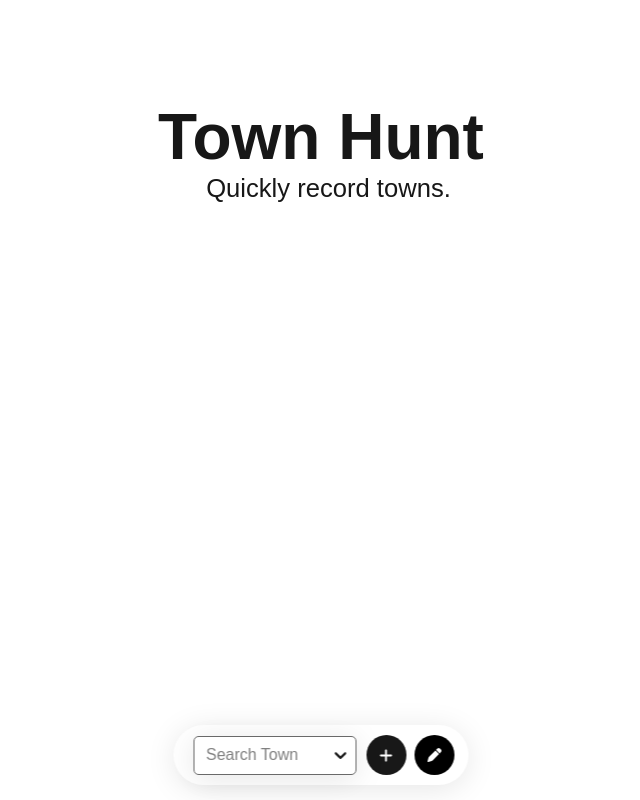
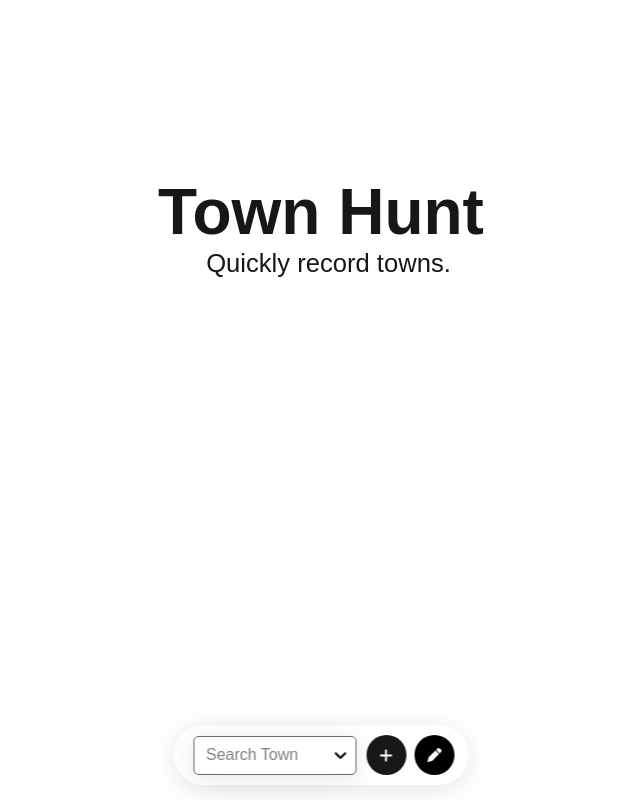
Before and after one commit to my12parsecs/town-hunt, a Next.js app: page / in a window 1280 px wide. Shown: the whole page, without its empty margins (319-959 px from the left). Built offline with nearby package versions, Linux system fonts and the light colour scheme.

Commit message:
types, filter system, and lang

```diff
--- a/package.json
+++ b/package.json
@@ -12,6 +12,7 @@
     "@fortawesome/free-solid-svg-icons": "^6.7.2",
     "@fortawesome/react-fontawesome": "^0.2.2",
     "geonames.js": "^3.0.6",
+    "get-user-locale": "^2.3.2",
     "next": "15.1.1",
     "react": "^19.0.0",
     "react-dom": "^19.0.0",
--- a/src/app/page.js
+++ b/src/app/page.js
@@ -1,62 +1,181 @@
-"use client"
+"use client";
 
 import { useEffect, useState } from "react";
-import { FontAwesomeIcon } from '@fortawesome/react-fontawesome';
-import { faLocationDot, faCircleInfo, faPlus,faPen, faCheck, faTrash } from '@fortawesome/free-solid-svg-icons';
+import { FontAwesomeIcon } from "@fortawesome/react-fontawesome";
+import { faLocationDot, faCircleInfo, faPlus, faPen, faCheck, faTrash } from "@fortawesome/free-solid-svg-icons";
 
 import CitySelect from "./components/CitySelect";
 import getFlagEmoji from "./components/GetFlagEmoji";
-import "./stylesheets/home.css"
+import "./stylesheets/home.css";
 
 export default function Home() {
   const [selectedCity, setSelectedCity] = useState(null);
   const [cityArr, setCityArr] = useState([]);
   const [isEditing, setIsEditing] = useState(false);
-
+  const [filterType, setFilterType] = useState(null);
 
   const handleAdd = () => {
     // console.log(selectedCity);
-    if(!selectedCity) return;
-    const isCityExist = cityArr.some(city => city.label === selectedCity.label);
+    if (!selectedCity) return;
+    const isCityExist = cityArr.some((city) => city.label === selectedCity.label);
     if (isCityExist) return;
+    console.log(selectedCity);
 
     const updatedCityArr = [...cityArr, selectedCity];
     setCityArr(updatedCityArr);
     setSelectedCity(null);
 
-    localStorage.setItem('town-hunt-cities', JSON.stringify(updatedCityArr))
+    localStorage.setItem("town-hunt-cities", JSON.stringify(updatedCityArr));
   };
 
   const handleDelete = (city) => {
-    const updatedCityArr = cityArr.filter(c => c.value !== city.value);
+    const updatedCityArr = cityArr.filter((c) => c.value !== city.value);
     setCityArr(updatedCityArr);
-    localStorage.setItem('town-hunt-cities', JSON.stringify(updatedCityArr))
+    localStorage.setItem("town-hunt-cities", JSON.stringify(updatedCityArr));
   };
 
   useEffect(() => {
-    const storedCities = localStorage.getItem('town-hunt-cities');
+    const storedCities = localStorage.getItem("town-hunt-cities");
     if (storedCities) {
       setCityArr(JSON.parse(storedCities));
     }
   }, []);
 
+  // const displayedCities = isMountain
+  //   ? cityArr.filter(city => city.fcl === "T")
+  //   : cityArr;
+  const displayedCities = filterType ? cityArr.filter((city) => city.fcl === filterType) : cityArr;
+
+  // const [hoveredCity, setHoveredCity] = useState(null);
+  // const [wikiImage, setWikiImage] = useState(null);
+
+  // async function fetchWikipediaImage(cityName) {
+  //   const url = `https://en.wikipedia.org/api/rest_v1/page/summary/${encodeURIComponent(cityName)}`;
+  //   try {
+  //     const response = await fetch(url);
+  //     if (!response.ok) throw new Error("Failed to fetch Wikipedia data");
+  //     const data = await response.json();
+  //     return data.thumbnail ? data.thumbnail.source : null;
+  //   } catch (error) {
+  //     console.error("Error fetching Wikipedia image:", error);
+  //     return null;
+  //   }
+  // }
+
+  // const handleMouseEnter = async (cityName) => {
+  //   setHoveredCity(cityName);
+  //   const image = await fetchWikipediaImage(cityName);
+  //   setWikiImage(image);
+  // };
+
+  // const handleMouseLeave = () => {
+  //   setHoveredCity(null);
+  //   setWikiImage(null);
+  // };
+
   return (
     <div className="home-page">
+      <div className="home-content">
+        <div className="control-row">
+          {/* ["P", "T", "H", "L", "R", "S", "U", "V"], */}
+          {/* // P - city, village
+          // T - mountain, hill, rock
+          // H - stream, lake
+          // L - parks, area
+          // R - road, railroad
+          // S - spot, building, farm
+          // U - undersea
+          // V - forest, heath */}
+          {cityArr.some((city) => city.fcl === "P") && (
+            <button
+              className={`filter-button ${filterType === "P" ? "active" : ""}`}
+              onClick={() => setFilterType(filterType === "P" ? null : "P")}
+            >
+              <div>{filterType === "P" ? "Town" : "Town"}</div>
+            </button>
+          )}
+          {cityArr.some((city) => city.fcl === "T") && (
+            <button
+              className={`filter-button ${filterType === "T" ? "active" : ""}`}
+              onClick={() => setFilterType(filterType === "T" ? null : "T")}
+            >
+              <div>{filterType === "T" ? "Mountain" : "Mountain"}</div>
+            </button>
+          )}
+          {cityArr.some((city) => city.fcl === "H") && (
+            <button
+              className={`filter-button ${filterType === "H" ? "active" : ""}`}
+              onClick={() => setFilterType(filterType === "H" ? null : "H")}
+            >
+              <div>{filterType === "H" ? "River/Lake" : "River/Lake"}</div>
+            </button>
+          )}
+          {cityArr.some((city) => city.fcl === "L") && (
+            <button
+              className={`filter-button ${filterType === "L" ? "active" : ""}`}
+              onClick={() => setFilterType(filterType === "L" ? null : "L")}
+            >
+              <div>{filterType === "L" ? "Park" : "Park"}</div>
+            </button>
+          )}
+          {cityArr.some((city) => city.fcl === "R") && (
+            <button
+              className={`filter-button ${filterType === "R" ? "active" : ""}`}
+              onClick={() => setFilterType(filterType === "R" ? null : "R")}
+            >
+              <div>{filterType === "R" ? "Road/Train" : "Road/Railway"}</div>
+            </button>
+          )}
+          {cityArr.some((city) => city.fcl === "S") && (
+            <button
+              className={`filter-button ${filterType === "S" ? "active" : ""}`}
+              onClick={() => setFilterType(filterType === "S" ? null : "S")}
+            >
+              <div>{filterType === "S" ? "Spot" : "Spot"}</div>
+            </button>
+          )}
+          {cityArr.some((city) => city.fcl === "U") && (
+            <button
+              className={`filter-button ${filterType === "U" ? "active" : ""}`}
+              onClick={() => setFilterType(filterType === "U" ? null : "U")}
+            >
+              <div>{filterType === "U" ? "Undersea" : "Undersea"}</div>
+            </button>
+          )}
 
-    <div className="home-content">
-      {cityArr.length === 0 ?
+          {/* <button className={`filter-button ${filterType === "T" ? "active" : ""}`} onClick={() => setFilterType(filterType === "T" ? null : "T")}>
+            <div>{filterType === "T" ? "Mountains" : "Mountains"}</div>
+          </button>
+          <button className={`filter-button ${filterType === "P" ? "active" : ""}`} onClick={() => setFilterType(filterType === "P" ? null : "P")}>
+            <div>{filterType === "P" ? "Towns" : "Towns"}</div>
+          </button>
+          <button className={`filter-button ${filterType === "L" ? "active" : ""}`} onClick={() => setFilterType(filterType === "L" ? null : "L")}>
+            <div>{filterType === "L" ? "Parks" : "Parks"}</div>
+          </button> */}
+        </div>
+
+        {cityArr.length === 0 ? (
           <div className="no-city-div">
             <h1 className="title-h1">Town Hunt</h1>
             <h2 className="title-h2">Quickly record towns.</h2>
-        </div> :
+          </div>
+        ) : (
           <div className="city-list">
             {console.log(cityArr)}
-          {cityArr.map((city, index) => (
+            {displayedCities.map((city, index) => (
               <div className="city-list-container" key={index}>
                 <div className="city-list-row">
                   <div className="city-name">
-                  <div className="city-cityname">{city.cityName}</div>
-                  <div className="city-countryname">{getFlagEmoji(city.countryCode)} {city.countryName}</div>
+                    <div
+                      className="city-cityname"
+                      // onMouseEnter={() => handleMouseEnter(city.cityName)}
+                      // onMouseLeave={handleMouseLeave}
+                    >
+                      {city.cityName}
+                    </div>
+                    <div className="city-countryname">
+                      {getFlagEmoji(city.countryCode)} {city.countryName}
+                    </div>
                   </div>
                   <div className="city-button">
                     <a href={`https://en.wikipedia.org/wiki/${city.cityName}`} target="_blank" rel="noreferrer" className="city-wiki-link">
@@ -66,6 +185,12 @@ export default function Home() {
                       <FontAwesomeIcon icon={faLocationDot} className="map-icon" />
                     </a>
                   </div>
+
+                  {/* {hoveredCity === city.cityName && wikiImage && (
+                  <div className="wiki-image-container">
+                    <img src={wikiImage} alt={`${city.cityName} Wikipedia`} className="wiki-image" />
+                  </div>
+                )} */}
                 </div>
                 {isEditing && (
                   <div className="city-delete-container">
@@ -77,24 +202,21 @@ export default function Home() {
               </div>
             ))}
           </div>
-      }
+        )}
       </div>
-
-
 
       <div className="add-city-row">
         <div style={{ display: "flex" }}>
           <CitySelect setSelectedCity={setSelectedCity} />
         </div>
-        <div className='city-add-button' onClick={handleAdd}>
+        <div className="city-add-button" onClick={handleAdd}>
           <FontAwesomeIcon icon={faPlus} className="add-icon" />
         </div>
         <div className="city-edit-button" onClick={() => setIsEditing(!isEditing)}>
           {/* <FontAwesomeIcon icon={faPen} className="edit-icon" /> */}
-          {isEditing ? (<FontAwesomeIcon icon={faCheck} className="edit-icon" />) : (<FontAwesomeIcon icon={faPen} className="edit-icon" />)}
+          {isEditing ? <FontAwesomeIcon icon={faCheck} className="edit-icon" /> : <FontAwesomeIcon icon={faPen} className="edit-icon" />}
         </div>
       </div>
-
     </div>
   );
 }
--- a/src/app/stylesheets/home.css
+++ b/src/app/stylesheets/home.css
@@ -68,6 +68,92 @@
 
 
 
+
+.control-row{
+    width: 92%;
+    max-width: 500px;
+    margin: auto;
+    margin-top: 20px;
+    height: 55px;
+    display: flex;
+    justify-content: left;
+    align-items: center;
+    overflow-x: auto;
+    overflow-y: hidden;
+    scrollbar-width: thin;
+    scrollbar-color: rgb(82, 82, 82) transparent;
+
+    /* Scrollbarなしなら以下を有効にする */
+    /* white-space: nowrap;
+    scrollbar-width: none;
+    -ms-overflow-style: none; */
+}
+@media (prefers-color-scheme: light) {
+    .control-row{
+        scrollbar-color: rgb(207, 207, 207) transparent;
+    }
+}
+/* スクロールバー全体のスタイル */
+.control-row::-webkit-scrollbar {
+    width: 5px;
+    height: 5px;
+
+    /* Scrollbarなしなら以下を有効にする */
+    /* display: none; */
+}
+/* スクロールバーのつまむ部分（スライダー）のスタイル */
+.control-row::-webkit-scrollbar-thumb {
+    /* background-color: rgba(0, 0, 0, 0.5); */
+    border-radius: 10px;
+    background-color: rgb(82, 82, 82);
+}
+@media (prefers-color-scheme: light) {
+    .control-row::-webkit-scrollbar-thumb {
+        background-color: rgb(207, 207, 207);
+    }
+}
+/* スクロールバーのトラック部分（背景）のスタイル */
+::-webkit-scrollbar-track {
+    background: transparent;
+}
+
+
+.filter-button{
+    /* width: 90px */
+    height: 35px;
+    display: flex;
+    justify-content: center;
+    align-items: center;
+    border-radius: 500px;
+    border: none;
+    padding-left: 15px;
+    padding-right: 15px;
+    margin-right: 10px;
+    font-size: 15px;
+    font-weight: 500;
+    cursor: pointer;
+    background-color: #181818;
+    color: white;
+}
+@media (prefers-color-scheme: light) {
+    .filter-button{
+        background-color: #f2f2f2;
+        color: black;
+    }
+}
+.active{
+    background-color: white;
+    color: black;
+}
+@media (prefers-color-scheme: light) {
+    .active{
+        background-color: black;
+        color: white;
+    }
+}
+.filter-button > div{
+    white-space: nowrap;
+}
 
 
 
@@ -160,7 +246,20 @@
 
 
 
+.wiki-image-container {
+    position: absolute;
+    background: #fff;
+    border: 1px solid #ccc;
+    padding: 5px;
+    box-shadow: 0 2px 5px rgba(0, 0, 0, 0.2);
+    z-index: 1000;
+    width: 200px;
+  }
 
+  .wiki-image {
+    width: 100%;
+    height: auto;
+  }
 
 
 
```
Also changed, not shown: src/app/api/city/route.js (+15 -3 lines), src/app/components/CitySelect.js (+12 -2 lines), 1 other file (tests, documents, lock files or other folders). Lines whose indentation alone changed are shown as unchanged.
